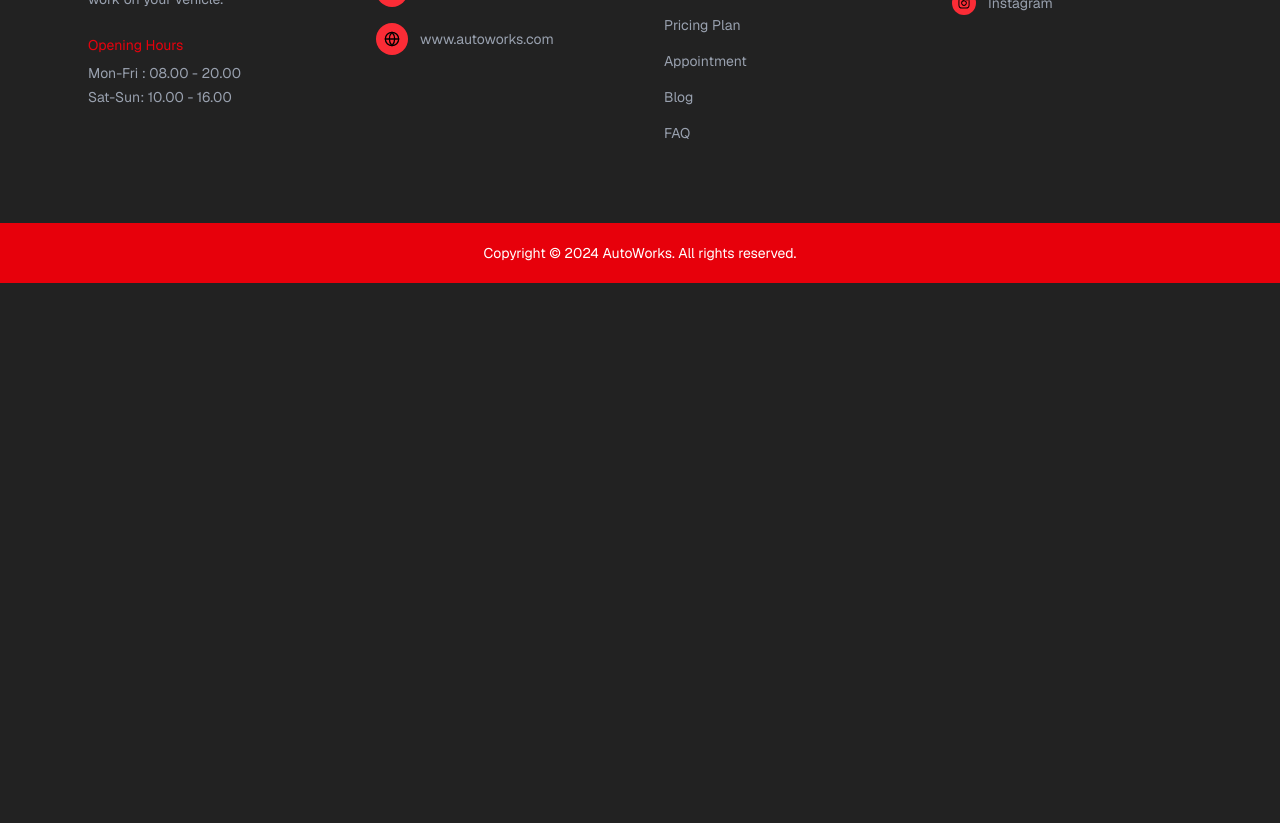
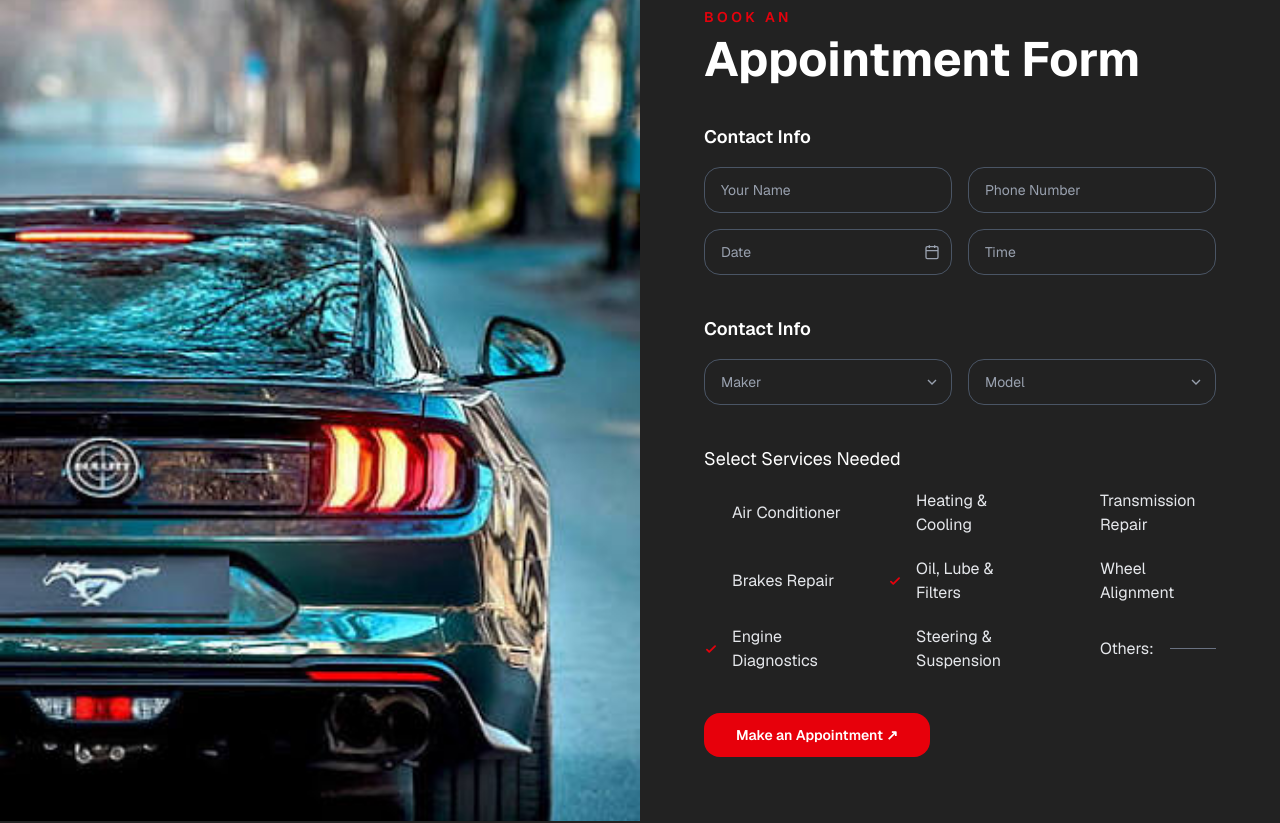
Before and after one commit to Shayan-Webdeveloper/Auto-Car-Repair, a Next.js app: page / in a window 1280 px wide. Shown: the part 5840-6663 px from the top of the page. Before the commit the page ends 6123 px from the top, so only its background shows below. Built offline with nearby package versions, Linux system fonts and the light colour scheme.

Commit message:
Book An Appointment section added

```diff
--- /dev/null
+++ b/app/components/appointment.jsx
@@ -0,0 +1,258 @@
+"use client";
+
+export default function AppointmentForm() {
+  return (
+    <section className="grid grid-cols-1 bg-[#222222] mt-50 text-white md:grid-cols-2">
+      <div
+        className="min-h-100 bg-cover bg-center md:min-h-full"
+        style={{ backgroundImage: `url("/appointment-car.jfif    ")`}}
+     ></div>
+
+      <div className="px-8 py-16 md:px-16 ">
+        <p className="text-sm font-semibold tracking-[0.25em] text-red-600">
+          BOOK AN
+        </p>
+        <h2 className="mt-2 text-4xl font-bold md:text-5xl">
+          Appointment Form
+        </h2>
+
+        <h3 className="mt-10 text-lg font-semibold">Contact Info</h3>
+        <div className="mt-4 grid grid-cols-1 gap-4 md:grid-cols-2">
+          <input
+            type="text"
+            placeholder="Your Name"
+            className="rounded-2xl border border-gray-600 bg-transparent px-4 py-3 text-sm placeholder-gray-400 outline-none focus:border-red-600"
+          />
+          <input
+            type="text"
+            placeholder="Phone Number"
+            className="rounded-2xl border border-gray-600 bg-transparent px-4 py-3 text-sm placeholder-gray-400 outline-none focus:border-red-600"
+          />
+
+          <div className="relative">
+            <input
+              type="text"
+              placeholder="Date"
+              className="w-full rounded-2xl border border-gray-600 bg-transparent px-4 py-3 pr-10 text-sm placeholder-gray-400 outline-none focus:border-red-600"
+            />
+            <svg
+              className="pointer-events-none absolute right-3 top-1/2 h-4 w-4 -translate-y-1/2 text-gray-400"
+              fill="none"
+              viewBox="0 0 24 24"
+              stroke="currentColor"
+              strokeWidth="2"
+            >
+              <rect x="3" y="4" width="18" height="18" rx="2" />
+              <path d="M16 2v4M8 2v4M3 10h18" />
+            </svg>
+          </div>
+
+          <input
+            type="text"
+            placeholder="Time"
+            className="rounded-2xl border border-gray-600 bg-transparent px-4 py-3 text-sm placeholder-gray-400 outline-none focus:border-red-600"
+          />
+        </div>
+
+        <h3 className="mt-10 text-lg font-semibold">Contact Info</h3>
+        <div className="mt-4 grid grid-cols-1 gap-4 md:grid-cols-2">
+          <div className="relative">
+            <select className="w-full cursor-pointer appearance-none rounded-2xl border border-gray-600 bg-transparent px-4 py-3 pr-10 text-sm text-gray-400 outline-none focus:border-red-600">
+              <option value="">Maker</option>
+            </select>
+            <svg
+              className="pointer-events-none absolute right-3 top-1/2 h-4 w-4 -translate-y-1/2 text-gray-400"
+              fill="none"
+              viewBox="0 0 24 24"
+              stroke="currentColor"
+              strokeWidth="2"
+            >
+              <path d="M6 9l6 6 6-6" />
+            </svg>
+          </div>
+
+          <div className="relative">
+            <select className="w-full appearance-none rounded-2xl cursor-pointer border border-gray-600 bg-transparent px-4 py-3 pr-10 text-sm text-gray-400 outline-none focus:border-red-600">
+              <option value="">Model</option>
+            </select>
+            <svg
+              className="pointer-events-none absolute right-3 top-1/2 h-4 w-4 -translate-y-1/2 text-gray-400"
+              fill="none"
+              viewBox="0 0 24 24"
+              stroke="currentColor"
+              strokeWidth="2"
+            >
+              <path d="M6 9l6 6 6-6" />
+            </svg>
+          </div>
+        </div>
+
+<h3 className="mt-10 text-lg font-normal">Select Services Needed</h3>
+<div className="mt-4 grid grid-cols-1 gap-x-10 gap-y-5 text-base text-gray-200 sm:grid-cols-3">
+  <label className="relative flex items-center gap-3 cursor-pointer">
+    <input
+      type="checkbox"
+      className="peer cursor-pointer h-4 w-4 shrink-0 appearance-none rounded border-[1.5] border-red-600 bg-transparent"
+    />
+    <svg
+      className="pointer-events-none absolute left-0 top-1/2 h-3.5  w-3.5 mx-auto -translate-y-1/2 ms-[1] hidden text-red-600 peer-checked:block"
+      fill="none"
+      viewBox="0 0 24 24"
+      stroke="currentColor"
+      strokeWidth="3"
+    >
+      <path strokeLinecap="round" strokeLinejoin="round" d="M5 13l4 4L19 7" />
+    </svg>
+    Air Conditioner
+  </label>
+
+  <label className="relative flex items-center gap-3 cursor-pointer">
+    <input
+      className="peer cursor-pointer h-4 w-4 shrink-0 appearance-none rounded border-[1.5] border-red-600 bg-transparent"
+      type="checkbox"
+/>
+    <svg
+      className="pointer-events-none absolute left-0 top-1/2 h-3.5  w-3.5 mx-auto -translate-y-1/2 ms-[1] hidden text-red-600 peer-checked:block"
+      fill="none"
+      viewBox="0 0 24 24"
+      stroke="currentColor"
+      strokeWidth="3"
+    >
+      <path strokeLinecap="round" strokeLinejoin="round" d="M5 13l4 4L19 7" />
+    </svg>
+    Heating &amp; Cooling
+  </label>
+
+  <label className="relative flex items-center gap-3 cursor-pointer">
+    <input
+      className="peer cursor-pointer h-4 w-4 shrink-0 appearance-none rounded border-[1.5] border-red-600 bg-transparent"
+      type="checkbox"
+/>
+    <svg
+      className="pointer-events-none absolute left-0 top-1/2 h-3.5  w-3.5 mx-auto -translate-y-1/2 ms-[1] hidden text-red-600 peer-checked:block"
+      fill="none"
+      viewBox="0 0 24 24"
+      stroke="currentColor"
+      strokeWidth="3"
+    >
+      <path strokeLinecap="round" strokeLinejoin="round" d="M5 13l4 4L19 7" />
+    </svg>
+    Transmission Repair
+  </label>
+
+  <label className="relative flex items-center gap-3 cursor-pointer">
+    <input
+      type="checkbox"
+      className="peer cursor-pointer h-4 w-4 shrink-0 appearance-none rounded border-[1.5] border-red-600 bg-transparent"
+
+/>
+    <svg
+      className="pointer-events-none absolute left-0 top-1/2 h-3.5  w-3.5 mx-auto -translate-y-1/2 ms-[1] hidden text-red-600 peer-checked:block"
+      fill="none"
+      viewBox="0 0 24 24"
+      stroke="currentColor"
+      strokeWidth="3"
+    >
+      <path strokeLinecap="round" strokeLinejoin="round" d="M5 13l4 4L19 7" />
+    </svg>
+    Brakes Repair
+  </label>
+
+  <label className="relative flex items-center gap-3 cursor-pointer">
+    <input
+      type="checkbox"
+      className="peer cursor-pointer h-4 w-4 shrink-0 appearance-none rounded border-[1.5] border-red-600 bg-transparent"
+      defaultChecked
+/>
+    <svg
+      className="pointer-events-none absolute left-0 top-1/2 h-3.5  w-3.5 mx-auto -translate-y-1/2 ms-[1] hidden text-red-600 peer-checked:block"
+      fill="none"
+      viewBox="0 0 24 24"
+      stroke="currentColor"
+      strokeWidth="3"
+    >
+      <path strokeLinecap="round" strokeLinejoin="round" d="M5 13l4 4L19 7" />
+    </svg>
+    Oil, Lube &amp; Filters
+  </label>
+
+  <label className="relative flex items-center gap-3 cursor-pointer">
+    <input
+      type="checkbox"
+      className="peer cursor-pointer h-4 w-4 shrink-0 appearance-none rounded border-[1.5] border-red-600 bg-transparent"
+
+/>
+    <svg
+      className="pointer-events-none absolute left-0 top-1/2 h-3.5  w-3.5 mx-auto -translate-y-1/2 ms-[1] hidden text-red-600 peer-checked:block"
+      fill="none"
+      viewBox="0 0 24 24"
+      stroke="currentColor"
+      strokeWidth="3"
+    >
+      <path strokeLinecap="round" strokeLinejoin="round" d="M5 13l4 4L19 7" />
+    </svg>
+    Wheel Alignment
+  </label>
+
+  <label className="relative flex items-center gap-3 cursor-pointer">
+    <input
+      className="peer cursor-pointer h-4 w-4 shrink-0 appearance-none rounded border-[1.5] border-red-600 bg-transparent"
+      type="checkbox"
+      defaultChecked
+/>
+    <svg
+      className="pointer-events-none absolute left-0 top-1/2 h-3.5  w-3.5 mx-auto -translate-y-1/2 ms-[1] hidden text-red-600 peer-checked:block"
+      fill="none"
+      viewBox="0 0 24 24"
+      stroke="currentColor"
+      strokeWidth="3"
+    >
+      <path strokeLinecap="round" strokeLinejoin="round" d="M5 13l4 4L19 7" />
+    </svg>
+    Engine Diagnostics
+  </label>
+
+  <label className="relative flex items-center gap-3 cursor-pointer">
+    <input
+      type="checkbox"
+      className="peer cursor-pointer h-4 w-4 shrink-0 appearance-none rounded border-[1.5] border-red-600 bg-transparent"
+/>
+    <svg
+      className="pointer-events-none absolute left-0 top-1/2 h-3.5  w-3.5 mx-auto -translate-y-1/2 ms-[1] hidden text-red-600 peer-checked:block"
+      fill="none"
+      viewBox="0 0 24 24"
+      stroke="currentColor"
+      strokeWidth="3"
+    >
+      <path strokeLinecap="round" strokeLinejoin="round" d="M5 13l4 4L19 7" />
+    </svg>
+    Steering &amp; Suspension
+  </label>
+
+  <label className="relative flex items-center gap-3 cursor-pointer">
+    <input
+      type="checkbox"
+      className="peer cursor-pointer h-4 w-4 shrink-0 appearance-none rounded border-[1.5] border-red-600 bg-transparent"
+
+/>
+    <svg
+      className="pointer-events-none absolute left-0 top-1/2 h-3.5  w-3.5 mx-auto -translate-y-1/2 ms-[1] hidden text-red-600 peer-checked:block"
+      fill="none"
+      viewBox="0 0 24 24"
+      stroke="currentColor"
+      strokeWidth="3"
+    >
+      <path strokeLinecap="round" strokeLinejoin="round" d="M5 13l4 4L19 7" />
+    </svg>
+    Others:
+    <span className="ml-1 flex-1 border-b border-gray-500"></span>
+  </label>
+</div>
+
+        <button className="mt-10 bg-red-600 rounded-2xl px-8 py-3 text-sm font-semibold text-white transition hover:bg-red-700">
+          Make an Appointment ↗
+        </button>
+      </div>
+    </section>
+  );
+}
--- a/app/page.jsx
+++ b/app/page.jsx
@@ -8,6 +8,7 @@ import Stats from '@/app/components/stats'
 import TestimonialsSection from '@/app/components/testimonials'
 import Pricing from '@/app/components/pricing'
 import Footer from '@/app/components/footer'
+import Appointment from '@/app/components/appointment'
 export default function Home() {
 
   return (
@@ -21,6 +22,7 @@ export default function Home() {
     <Stats />
     <TestimonialsSection />
     <Pricing />
+    <Appointment />
     <Footer />
     </>
   );
```
Also changed, not shown: app/globals.css (line endings or trailing spaces), public/appointment-car.jfif (added).
